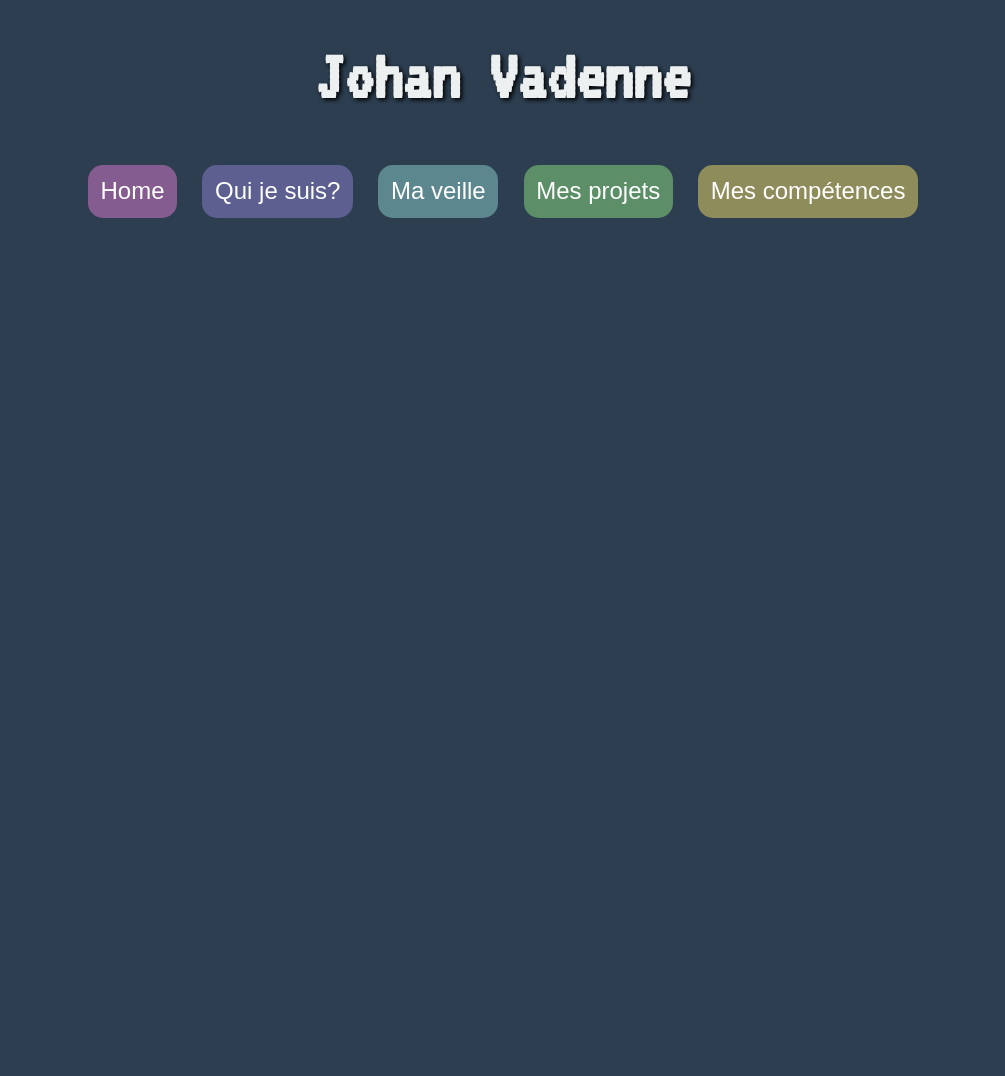
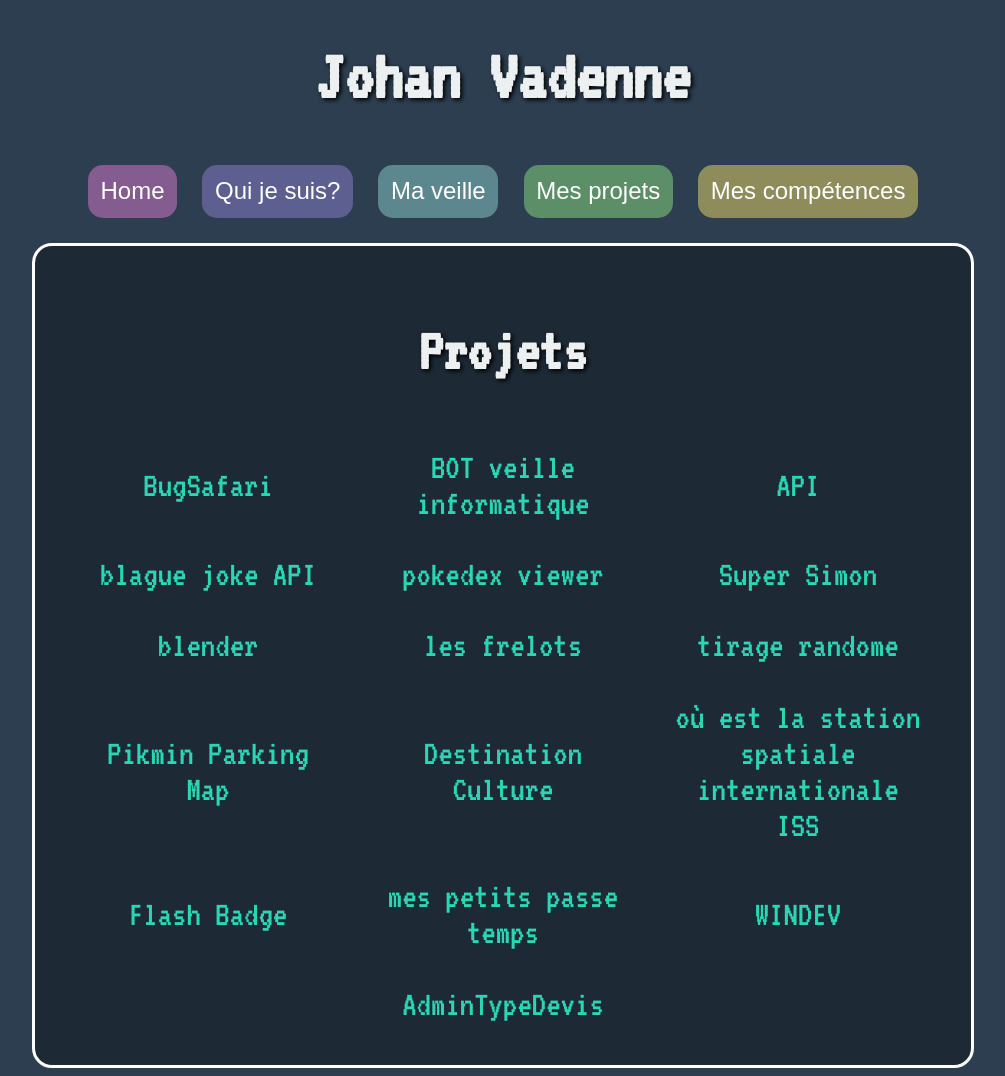
Before and after one commit to johanvadenne/Portefolio, a plain HTML site: page projets.html in a window 1280 px wide. Shown: the whole page, without its empty margins (137-1142 px from the left). Before the commit the page ends 800 px from the top, so only its background shows below. Drawn offline with Linux system fonts and the light colour scheme.

Commit message:
2.0.0.27

```diff
--- a/assets/style.css
+++ b/assets/style.css
@@ -95,13 +95,23 @@ header a:nth-child(5) {
     font-family: 'VT323', monospace;
 }
 
-#qui, #veille, #youtube, #bot, #github_veille {
+#qui,
+#veille,
+#youtube,
+#bot,
+#github_veille,
+#projet {
     display: flex;
     justify-content: center;
     flex-wrap: wrap;
 }
 
-#qui div, #veille div, #youtube div, #bot div, #github_veille div {
+#qui div,
+#veille div,
+#youtube div,
+#bot div,
+#github_veille div,
+#projet div {
     margin-top: 1%;
     padding: 2%;
     width: 70%;
@@ -113,7 +123,8 @@ header a:nth-child(5) {
     font-family: 'VT323', monospace;
 }
 
-#qui #presentation p, #bot div p {
+#qui #presentation p,
+#bot div p {
     font-size: 200%;
 }
 
@@ -123,17 +134,25 @@ header a:nth-child(5) {
     width: 80%;
 }
 
-.lien_doc, .lien_veille, .lien_yt, .lien_git {
+.lien_doc,
+.lien_veille,
+.lien_yt,
+.lien_git {
     display: flex;
     justify-content: space-evenly;
 }
 
-.lien_doc img, .lien_yt img, .lien_veille img, .lien_git img{
+.lien_doc img,
+.lien_yt img,
+.lien_veille img,
+.lien_git img {
     width: 15vh;
     border-radius: 10px;
 }
 
-#github, .lien_yt img, .lien_git img {
+#github,
+.lien_yt img,
+.lien_git img {
     border-radius: 50%;
 }
 
@@ -146,3 +165,23 @@ a {
     text-decoration: none;
     color: #2BD6B4;
 }
+
+#projet div span {
+    font-size: 300%;
+    color: #2bc2d6;
+    display: flex;
+    justify-content: space-around;
+    align-items: center;
+    flex-wrap: wrap;
+}
+
+#projet div span a {
+    width: 28%;
+    text-align: center;
+    padding: 2%;
+    border-radius: 15px;
+}
+
+#projet div span a:hover {
+    background: #187c68;
+}
--- a/projets.html
+++ b/projets.html
@@ -19,6 +19,27 @@
     </header>
 
     <section id="projet">
+        <div>
+            <h2>Projets</h2>
+            <span>
+            <a href="#">BugSafari</a>
+            <a href="#">BOT veille informatique</a>
+            <a href="#">API</a>
+            <a href="#">blague joke API</a>
+            <a href="#">pokedex viewer</a>
+            <a href="#">Super Simon</a>
+            <a href="#">blender</a>
+            <a href="#">les frelots</a>
+            <a href="#">tirage randome</a>
+            <a href="#">Pikmin Parking Map</a>
+            <a href="#">Destination Culture</a>
+            <a href="#">où est la station spatiale internationale ISS</a>
+            <a href="#">Flash Badge</a>
+            <a href="#">mes petits passe temps</a>
+            <a href="#">WINDEV</a>
+            <a href="#">AdminTypeDevis</a>
+        </span>
+        </div>
     </section>
 </body>
 
```
Also changed, not shown: qui.html (+6 -16 lines), assets/images/cv.png (added). Lines whose indentation alone changed are shown as unchanged.
